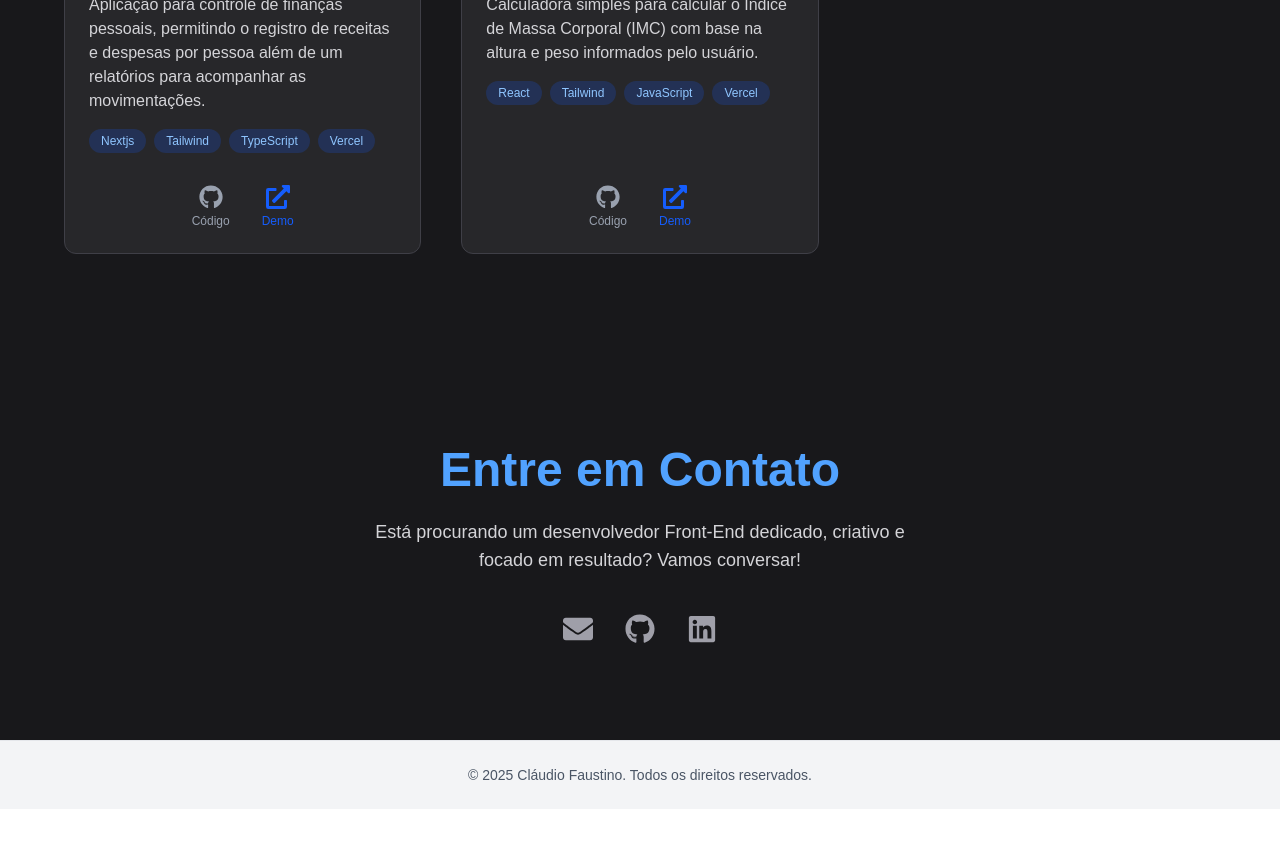
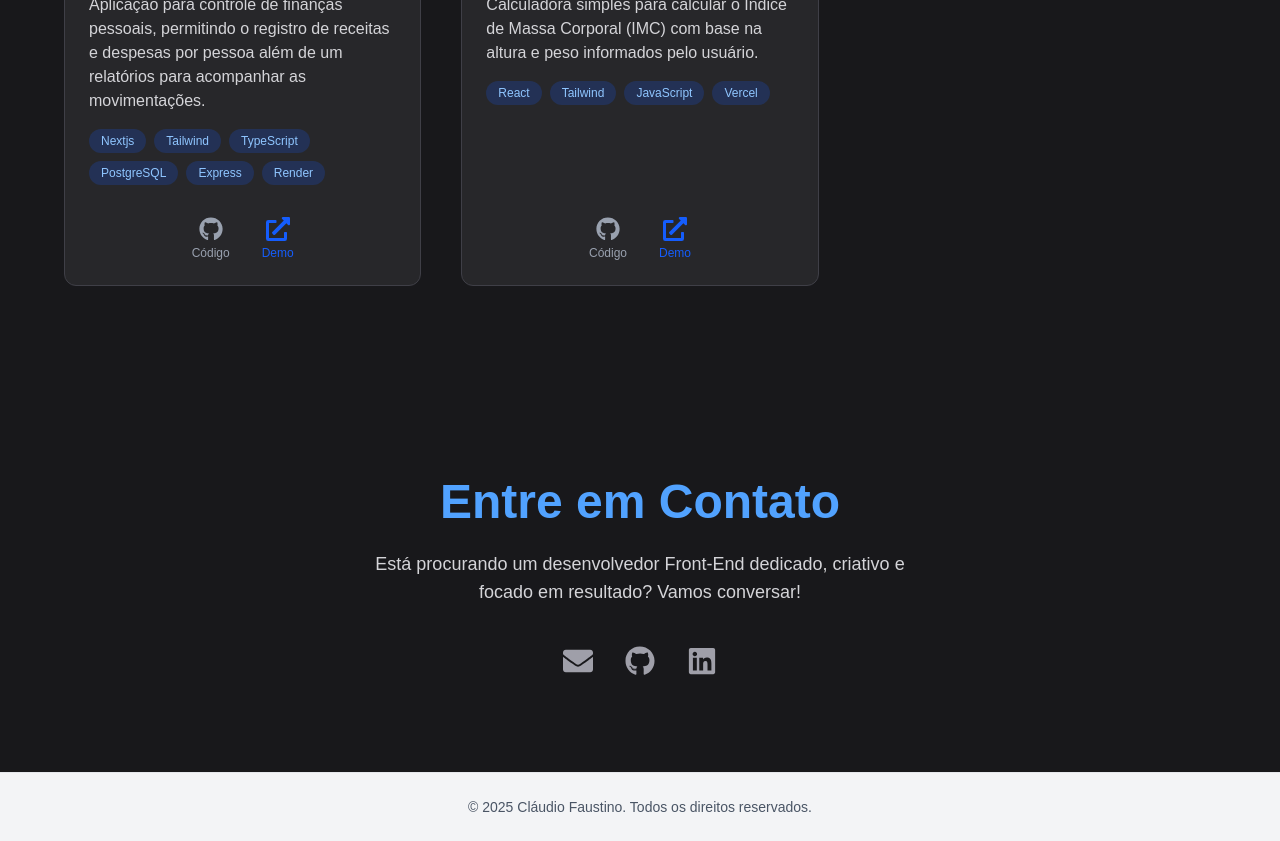
Before and after one commit to fclaudio051/meu-portifolio, a Next.js app: page / in a window 1280 px wide. Shown: the part 1940-2781 px from the top of the page. Before the commit the page ends 2749 px from the top, so only its background shows below. Built offline with nearby package versions, Linux system fonts and the light colour scheme.

Commit message:
modificação do link do projeto meu controle financeiro

```diff
--- a/src/app/data/projects.ts
+++ b/src/app/data/projects.ts
@@ -3,10 +3,10 @@ export const projects = [
     id: '1',
     title: 'Meu Controle Financeiro',
     description: 'Aplicação para controle de finanças pessoais, permitindo o registro de receitas e despesas por pessoa além de um relatórios para acompanhar as movimentações.',
-    tech: ['Nextjs', 'Tailwind', 'TypeScript', 'Vercel'],
+    tech: ['Nextjs', 'Tailwind', 'TypeScript', 'PostgreSQL', 'Express', 'Render', ],
     links: {
       github: 'https://github.com/fclaudio051/meu-controle-financeiro.git',
-      vercel: 'https://meu-controle-financeiro.vercel.app'
+      vercel: 'https://meu-controle-financeiro-frontend.onrender.com/'
     }
   },
   {
```
